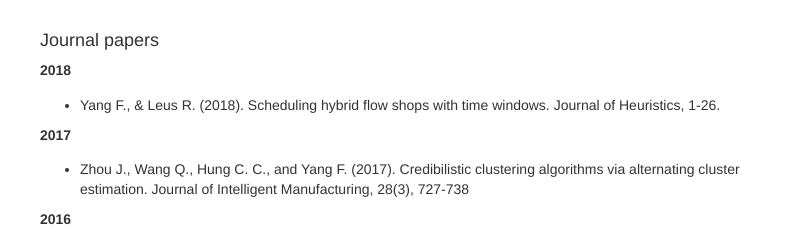
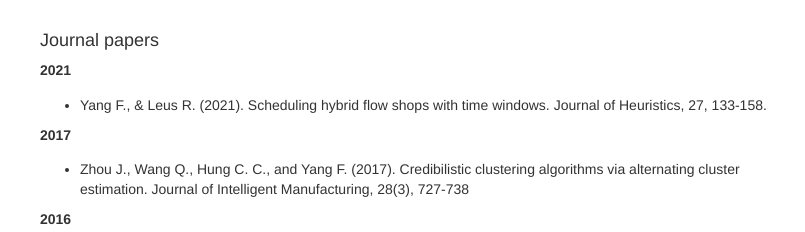
Before and after one commit to fanyangqd/fanyangqd.github.io, a plain HTML site: page publication.html in a window 1280 px wide. Shown: the part 255-487 px from the top of the page, 30-835 px from the left. Drawn offline with nearby package versions, Linux system fonts and the light colour scheme.

Commit message:
Update publication.html

```diff
--- a/publication.html
+++ b/publication.html
@@ -69,9 +69,9 @@
             <div class="col-md-8" style="margin-top:2%">
                 <h4 id="publications">Journal papers</h4>
 
-                <strong>2018</strong><br/>
+                <strong>2021</strong><br/>
                 <ul>
-                <li style="margin-top:2%">Yang F., & Leus R. (2018). Scheduling hybrid flow shops with time windows. Journal of Heuristics, 1-26.</li>
+                <li style="margin-top:2%">Yang F., & Leus R. (2021). Scheduling hybrid flow shops with time windows. Journal of Heuristics, 27, 133-158.</li>
                 </ul>
 
                 <strong>2017</strong><br/>
```
